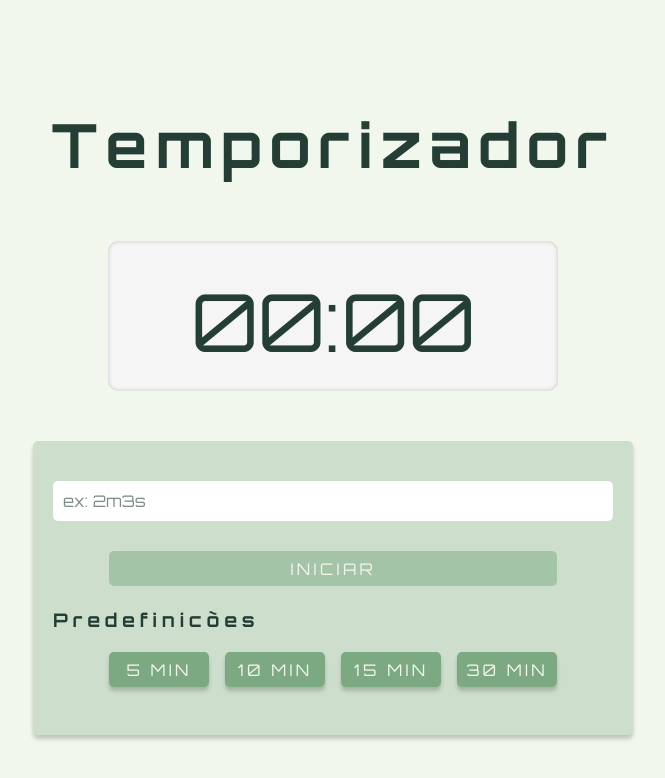
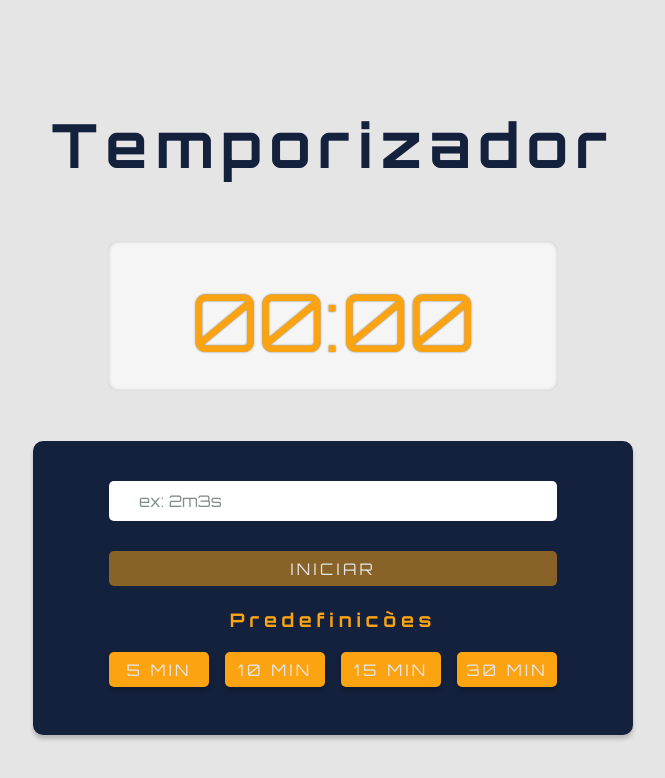
Before and after one commit to pedroluizresende/timer, a React (Create React App) app: page / in a window 1280 px wide. Shown: the top 778 px of the page, without its empty margins (307-972 px from the left). Built offline with nearby package versions, Linux system fonts and the light colour scheme.

Commit message:
mudando cores

```diff
--- a/src/App.jsx
+++ b/src/App.jsx
@@ -76,8 +76,7 @@ function App() {
           isRunning &&
           <h2
           style={{
-            color: ending.timer < 6 ? '#c32f27': '#243e36',
-            animation: ending.isEnding ? 'mudanca 1s infinite': 'none'
+            color: ending.timer < 6 ? '#c32f27': '#fca311',
           }}
           >{ timer }</h2>
         }
--- a/src/styles/_base.scss
+++ b/src/styles/_base.scss
@@ -63,7 +63,7 @@ fieldset {
   padding: 0;
   height: 60px;
   border: none;
-  width: 100%;
+  width: 80%;
   margin-bottom: 10px;
 }
 
@@ -73,6 +73,7 @@ input {
   border: none;
   border-radius: 5px;
   padding: 10px;
+  max-width: 448px;
 }
 
 
@@ -82,9 +83,11 @@ input::placeholder {
 
 small {
   color: $error;
-  font-size: 0.62rem;
+  font-size: 0.7rem;
   letter-spacing: 0.1rem;
+  margin-top: 4px;
 }
+
 
 button {
   animation: fade 1s forwards;
@@ -110,7 +113,7 @@ button {
 
 button:active {
   @include elevation(0);
-  @include lowering (3);
+  @include lowering (7);
 }
 
 
@@ -130,10 +133,16 @@ button:active {
   fieldset {
     width: 80%;
   }
+  input {
+    padding: 20px;
+  }
 }
 
 @media screen and (min-width: 1025px){
   body {
     font-size: 16px;
   }
+  input {
+    padding:20px 30px;
+  }
 }
--- a/src/styles/_colors.scss
+++ b/src/styles/_colors.scss
@@ -1,7 +1,7 @@
-$bg-white: #f1f7ed;
-$primary: #7ca982;
-$secundary: #243e36;
-$error: #c32f27;
+$bg-white: #e5e5e5;
+$primary: #fca311;
+$secundary: #14213d;
+$error: #ce4109;
 
 @mixin elevation ($value){
   box-shadow: 0 4px 4px rgba(0,0,0, $value * 0.1);
--- a/src/styles/_components.scss
+++ b/src/styles/_components.scss
@@ -2,6 +2,8 @@
   margin-top: 20px;
   width: 100%;
   h3 {
+    text-align: center;
+    color: $primary;
     letter-spacing: 0.3rem;
     margin-bottom: 10px;
   }
@@ -47,6 +49,8 @@
 
 #clock-icon {
   font-size: 6.25rem;
+  color: $primary;
+  text-shadow: 0px 0px 2px rgba(0,0,0,0.5);
 }
 
 
@@ -55,6 +59,10 @@
   font-size: 1.88rem;
   top: 12px;
   right: 12px;
+}
+
+#stop-btn {
+  color: $secundary;
 }
 
 @keyframes fade {
--- a/src/styles/_layout.scss
+++ b/src/styles/_layout.scss
@@ -39,16 +39,18 @@ main {
     width: 100%;
     animation: none;
     transition: 0.5s;
+    color: $primary;
+    text-shadow: 0px 0px 2px rgba(0,0,0,0.5);
     @include lowering(2)
   }
 }
 
 form {
   align-items: center;
-  background-color: transparentize($color: $primary, $amount: 0.7);
+  background-color: $secundary;
   display: flex;
   flex-direction: column;
-  border-radius: 5px;
+  border-radius: 10px;
   padding: 20px 10px;
   width: 100%;
   animation: fade 0.5s forwards;
```
